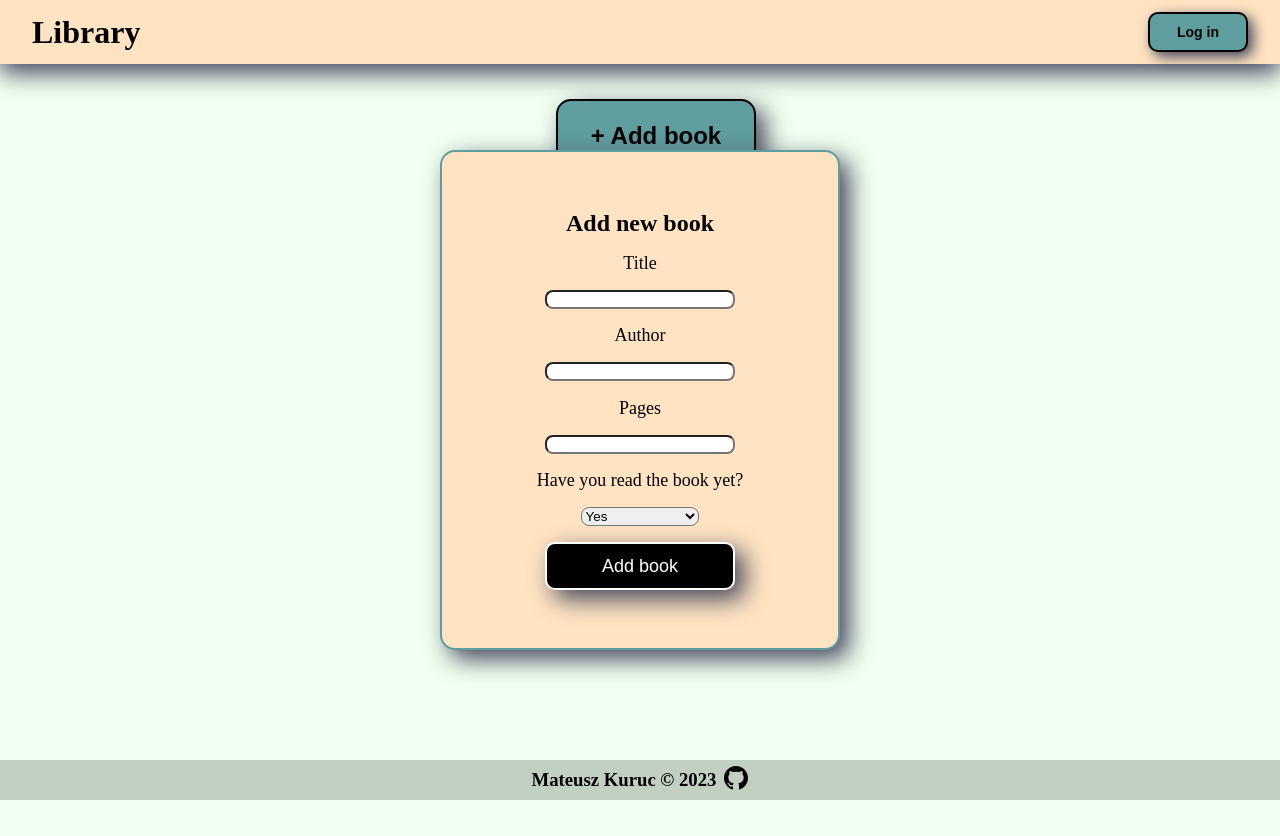
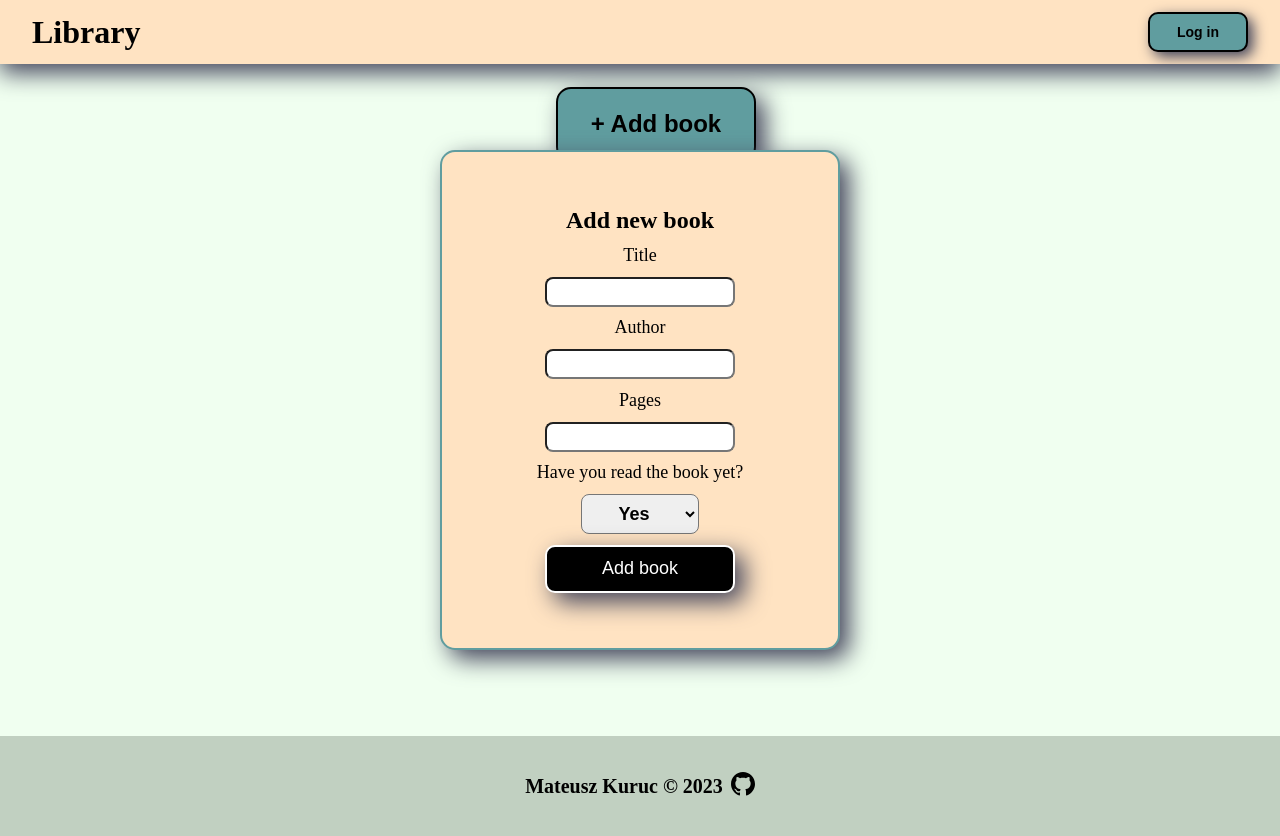
Before and after one commit to MateuszKuruc/odin-library, a website: page index.html in a window 1280 px wide. Both pictures are taken after a click on the button "+ Add book". Before the commit the page ends 800 px from the top, so only its background shows below. Drawn offline with Linux system fonts and the light colour scheme.

Commit message:
fix form input styling

```diff
--- a/style.css
+++ b/style.css
@@ -35,6 +35,12 @@ footer {
   justify-content: center;
   gap: 0.5rem;
   align-items: center;
+  height: 100px;
+}
+
+footer > h3 {
+  font-size: 20px;
+  font-weight: bold;
 }
 
 footer > img {
@@ -100,10 +106,18 @@ form {
 
 input {
   width: 80%;
+  height: 30px;
+  padding: 0.5rem;
+  font-size: 18px;
 }
 
 select {
   width: 50%;
+  height: 40px;
+  padding: 0.5rem;
+  text-align: center;
+  font-weight: bold;
+  font-size: 18px;
 }
 
 label {
@@ -133,6 +147,7 @@ select {
 
 #submitBook:hover {
   background-color: hsl(0, 0%, 0%, 80%);
+  transition: 0.3s ease-in-out;
 }
 
 .form-block {
```
